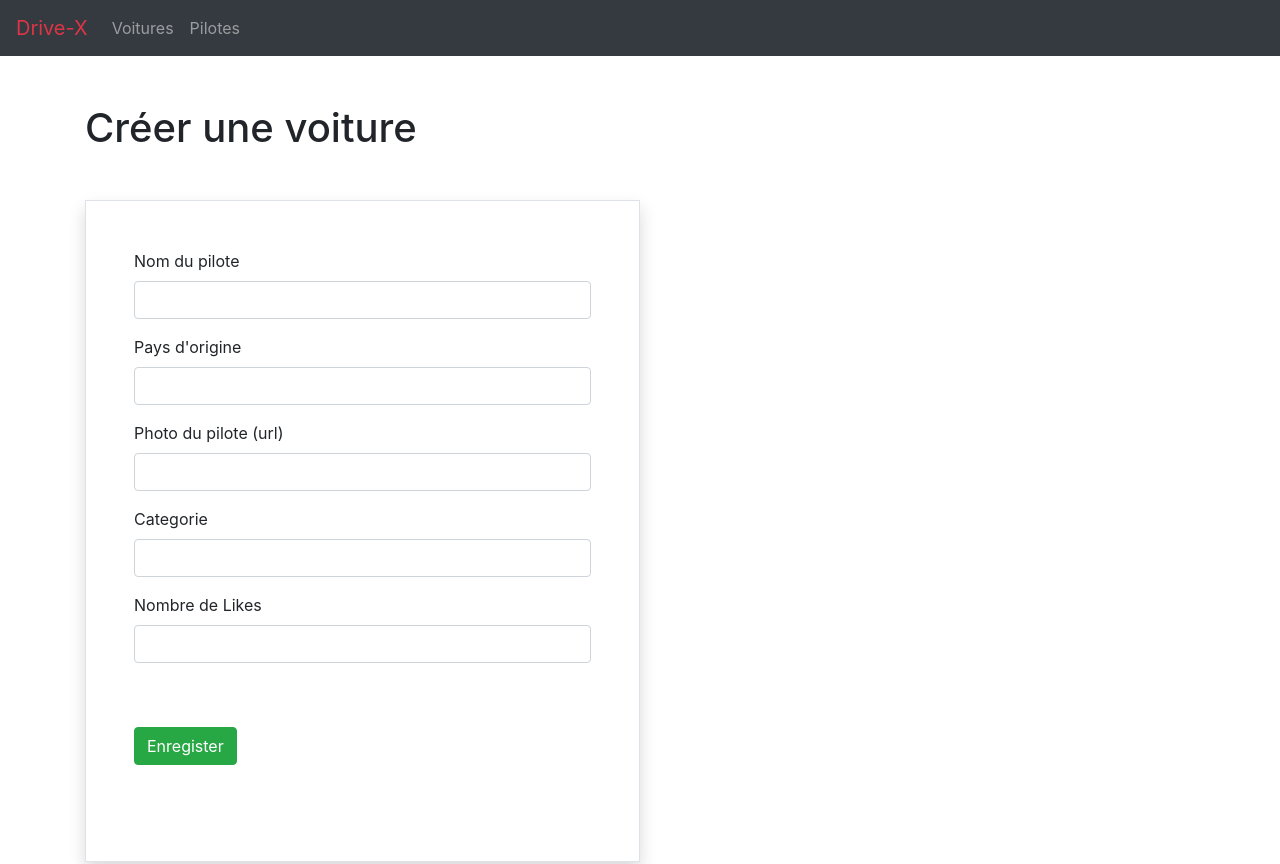
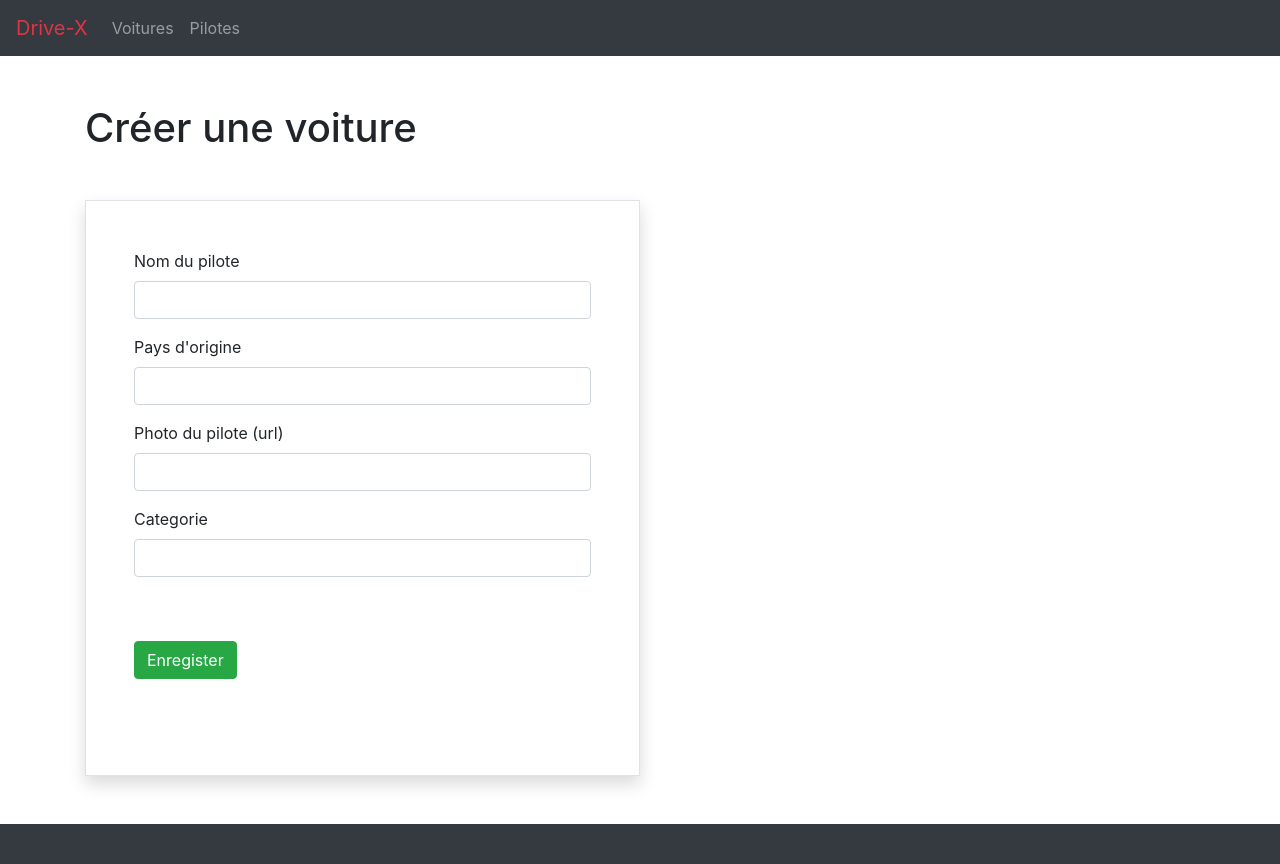
Before and after one commit to melissa98m/HelloWorld, an Angular app: page /new-driver in a window 1280 px wide. Shown: the top 864 px of the page. Built offline with nearby package versions, Linux system fonts and the light colour scheme.

Commit message:
correction form

```diff
--- a/src/app/drivers-list/new-driver/new-driver.component.html
+++ b/src/app/drivers-list/new-driver/new-driver.component.html
@@ -34,10 +34,7 @@
 
     </div>
 
-    <div class="form-group">
-      <label for="likeIts">Nombre de Likes</label>
-      <input type="number" class="form-control"  name="likeIts" id="likeIts" required>
-    </div>
+
 
     <button type="submit" [disabled]="myForm.invalid" class="btn btn-success my-5">Enregister</button>
   </form>
--- a/src/app/drivers-list/new-driver/new-driver.component.ts
+++ b/src/app/drivers-list/new-driver/new-driver.component.ts
@@ -22,7 +22,7 @@ export class NewDriverComponent implements OnInit {
     myForm.value['pays'],
     myForm.value['coverImage'],
     myForm.value['category'],
-    myForm.value['likeIts']
+
     );
 
   this.data.addDriver(driver);
--- a/src/app/models/Drivers.ts
+++ b/src/app/models/Drivers.ts
@@ -5,7 +5,7 @@ export class Drivers{
     constructor( public fullName:string,
                  public  pays:string,
                  public coverImage:string,
-                 public category:string,
+                 public category?:string,
                  public likeIts:number = 0 ,
                 ){
 
```
